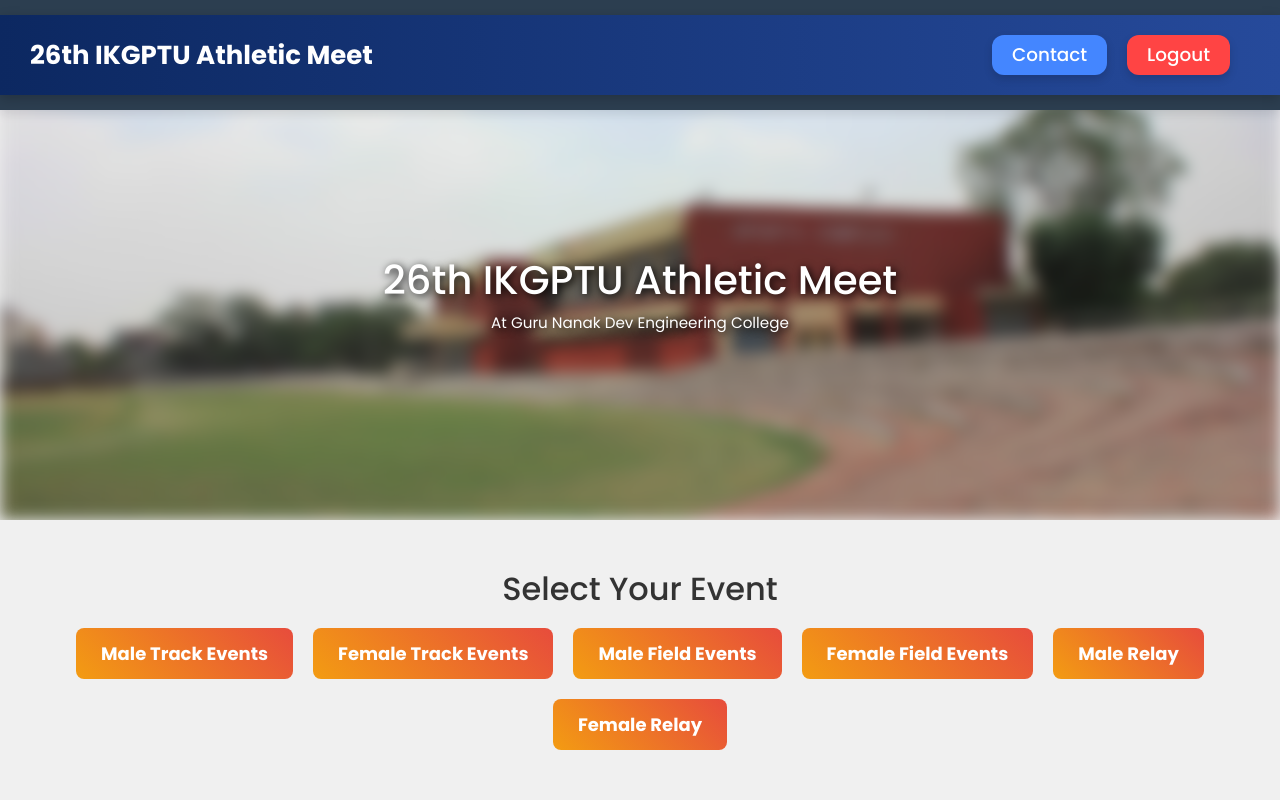
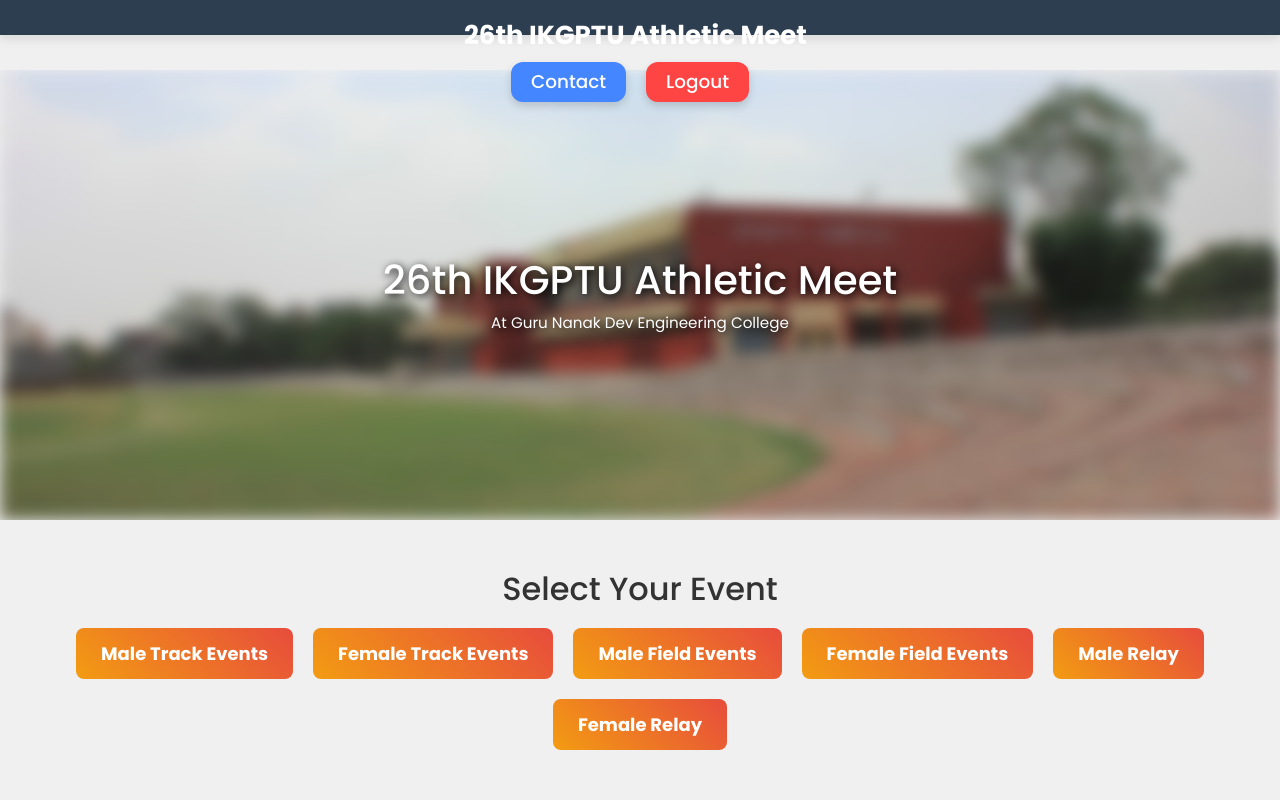
Before and after one commit to athleticmeet-ptu/Athletic-meet-PTU, a React (Vite) app: page /home in a window 1280 px wide. Shown: the top 800 px of the page. Built offline with nearby package versions, Linux system fonts and the light colour scheme.

Commit message:
Update home.jsx

```diff
--- a/src/home.jsx
+++ b/src/home.jsx
@@ -22,7 +22,7 @@
   return (
     <div className="home-container">
       <header className="header">
-        <nav className="navbar">
+        <nav className="navbar-nav">
           <h1 className="logo">26th IKGPTU Athletic Meet</h1>
           <ul className="nav-list">
             <button className="contact" onClick={() => document.getElementById('contact').scrollIntoView({ behavior: 'smooth' })}>
```
